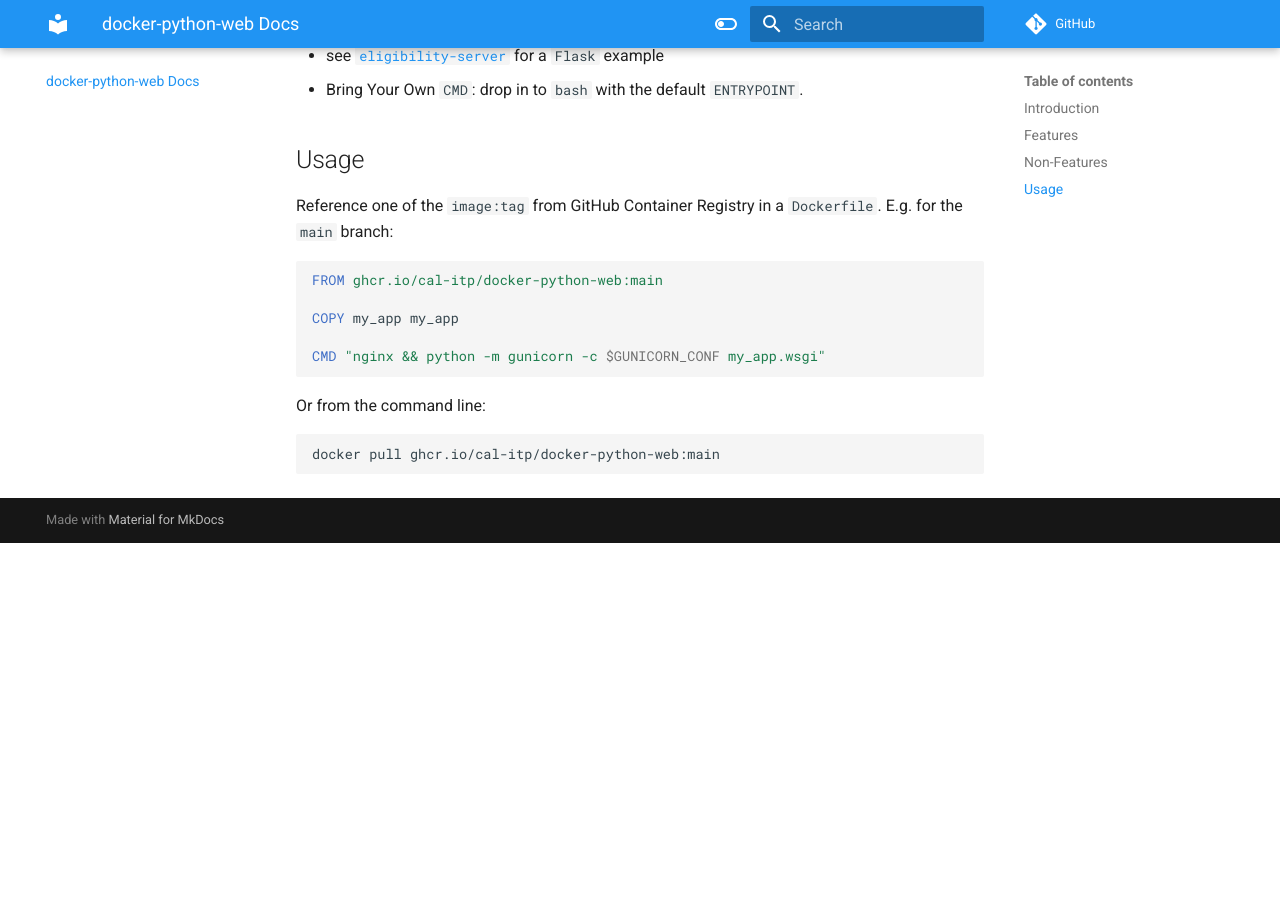
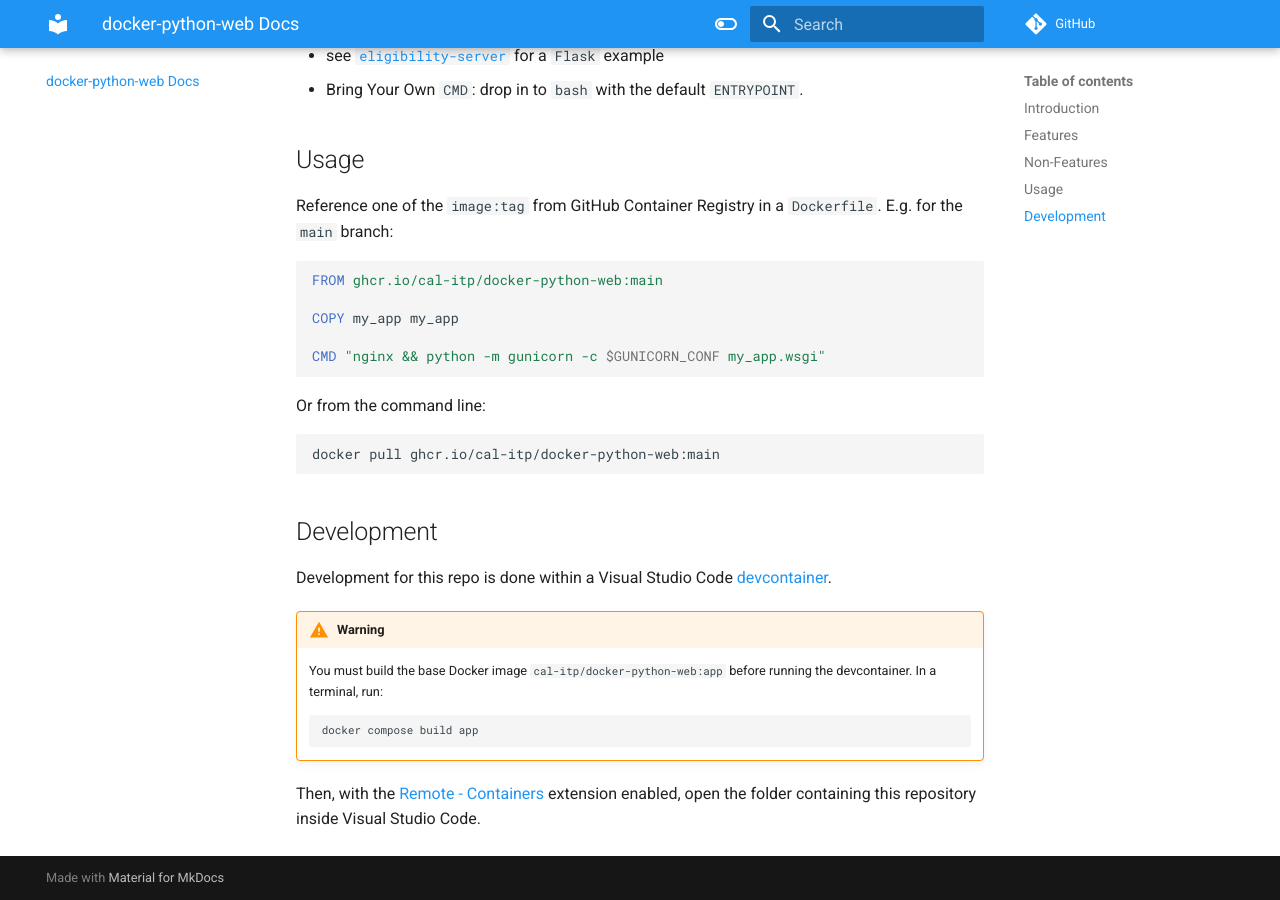
Before and after one commit to cal-itp/docker-python-web, an MkDocs documentation site: the page built from docs/README.md, in a window 1280 px wide and 900 px high, scrolled down 771 px. Built offline with MkDocs 1.6.1 and Material for MkDocs 9.7.7, drawn with Linux system fonts in a browser that asks for light colours; nearby versions of some CDN libraries; comment, search, counter and statistics services are not loaded; before the commit the page ends 1314 px from its top, so only the background shows below that.

Commit message:
docs: add notes on opening the devcontainer

````diff
--- a/docs/README.md
+++ b/docs/README.md
@@ -39,3 +39,16 @@ Or from the command line:
 ```shell
 docker pull ghcr.io/cal-itp/docker-python-web:main
 ```
+
+## Development
+
+Development for this repo is done within a Visual Studio Code [devcontainer](https://code.visualstudio.com/docs/remote/containers).
+
+!!! warning
+
+    You must build the base Docker image `cal-itp/docker-python-web:app` before running the devcontainer. In a terminal, run:
+    ```
+    docker compose build app
+    ```
+
+Then, with the [Remote - Containers](https://code.visualstudio.com/docs/remote/containers) extension enabled, open the folder containing this repository inside Visual Studio Code.
````
Also changed, not shown: README.md (+13 -0 lines).
